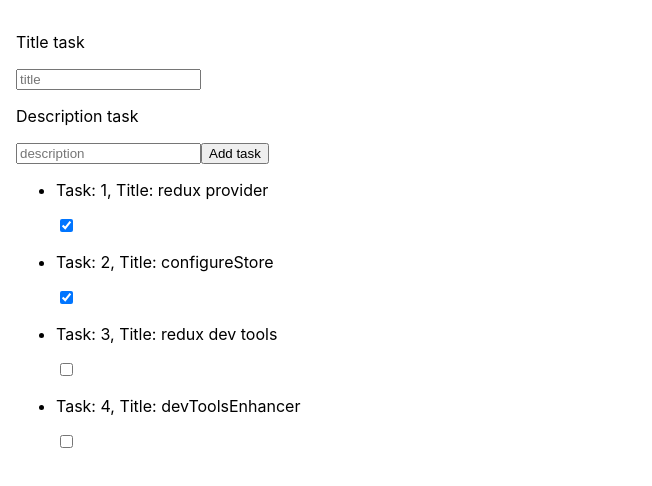
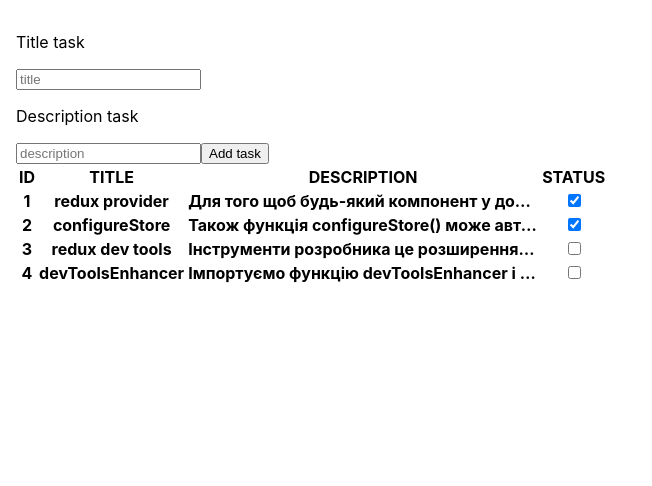
Before and after one commit to Ali-sia/ToDo-test-task, a React (Create React App) app: page / in a window 1280 px wide. Shown: the top 486 px of the page, without its empty margins (0-652 px from the left). Built offline with nearby package versions, Linux system fonts and the light colour scheme.

Commit message:
from ul to table

```diff
--- a/src/components/Task/Task.js
+++ b/src/components/Task/Task.js
@@ -3,7 +3,7 @@ import { useState } from 'react';
 
 import { Modal } from '../Modal/Modal';
 import { toggleCompleted } from '../../redux/slice';
-// import css from './Task.module.css';
+import css from './Task.module.css';
 
 export const Task = ({ task }) => {
   const [isModalOpen, setIsModalOpen] = useState(false);
@@ -15,10 +15,16 @@ export const Task = ({ task }) => {
   };
 
   return (
-    <div>
+    <>
+      <th>{task.id}</th>
+      <th className={css.line_limit_length}>{task.title}</th>
+      <th className={css.line_limit_length} onClick={toggleModal}>
+        {task.description}
         {isModalOpen && (
           <Modal onClose={toggleModal}>
-          <p>Task: {task.id}</p>
+            <p>
+              <b>Task:</b> {task.id}
+            </p>
             <h3>{task.title}</h3>
             <p>{task.description}</p>
             <input
@@ -28,11 +34,34 @@ export const Task = ({ task }) => {
             />
           </Modal>
         )}
+      </th>
 
-      <p onClick={toggleModal}>
-        Task: {task.id}, Title: {task.title}
-      </p>
-      <input type="checkbox" checked={task.completed} onChange={handleToggle} />
-    </div>
+      <th>
+        <input
+          type="checkbox"
+          checked={task.completed}
+          onChange={handleToggle}
+        />
+      </th>
+    </>
+    // <div>
+    // {isModalOpen && (
+    //   <Modal onClose={toggleModal}>
+    //     <p>Task: {task.id}</p>
+    //     <h3>{task.title}</h3>
+    //     <p>{task.description}</p>
+    //     <input
+    //       type="checkbox"
+    //       checked={task.completed}
+    //       onChange={handleToggle}
+    //     />
+    //   </Modal>
+    // )}
+
+    //   <p onClick={toggleModal}>
+    //     <b>Task:</b> {task.id}, <b>Title:</b> {task.title}
+    //   </p>
+    //   <input type="checkbox" checked={task.completed} onChange={handleToggle} />
+    // </div>
   );
 };
--- /dev/null
+++ b/src/components/Task/Task.module.css
@@ -0,0 +1,6 @@
+.line_limit_length {
+  max-width: 350px;
+  overflow: hidden;
+  text-overflow: ellipsis;
+  white-space: nowrap;
+}
--- a/src/components/TaskList/TaskList.js
+++ b/src/components/TaskList/TaskList.js
@@ -7,12 +7,29 @@ export const TaskList = () => {
   const tasks = useSelector(getTasks);
 
   return (
-    <ul>
-      {tasks.map(task => (
-        <li key={task.id}>
-          <Task task={task} />
-        </li>
-      ))}
-    </ul>
+    <table>
+      <thead>
+        <tr>
+          <th>ID</th>
+          <th>TITLE</th>
+          <th>DESCRIPTION</th>
+          <th>STATUS</th>
+        </tr>
+      </thead>
+      <tbody>
+        {tasks.map(task => (
+          <tr key={task.id}>
+            <Task task={task} />
+          </tr>
+        ))}
+      </tbody>
+    </table>
+    // <ul>
+    //   {tasks.map(task => (
+    //     <li key={task.id}>
+    //       <Task task={task} />
+    //     </li>
+    //   ))}
+    // </ul>
   );
 };
```
Also changed, not shown: src/components/TaskForm/TaskForm.module.css (+0 -23 lines). Lines whose indentation alone changed are shown as unchanged.
